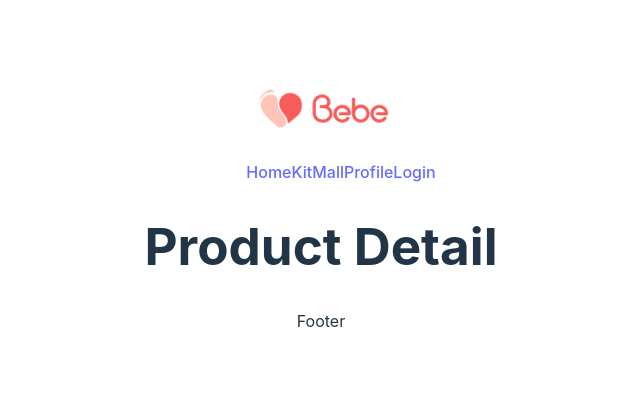
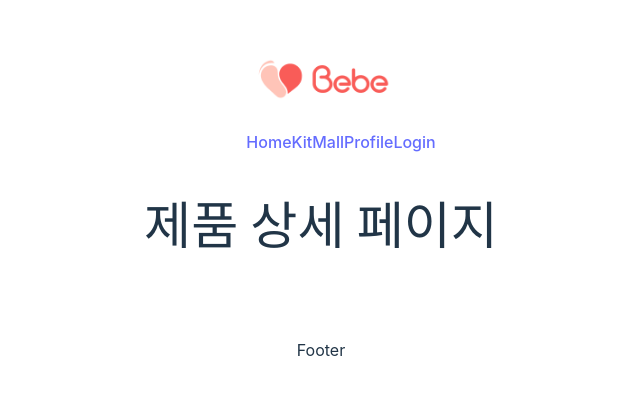
Before and after one commit to tae2seat/bebe-react, a React (Vite) app: page /product/1 in a window 1280 px wide. Shown: the part 194-588 px from the top of the page, without its empty margins (319-959 px from the left). Built offline with nearby package versions, Linux system fonts and the light colour scheme.

Commit message:
Product get

```diff
--- /dev/null
+++ b/src/components/mall/ProductDetailCard.jsx
@@ -0,0 +1,10 @@
+export default function ProductDetail() {
+  return (
+    <div>
+      <img />
+      <div>
+        <h3></h3>
+      </div>
+    </div>
+  );
+}
--- a/src/pages/mall/ProductDetail.jsx
+++ b/src/pages/mall/ProductDetail.jsx
@@ -1,3 +1,33 @@
+import ProductDetailCard from "../../components/mall/ProductDetailCard";
+import { useEffect, useState } from "react";
+import { loggedApi } from "../../api/axios";
+import { useParams } from "next/navigation";
+
 export default function ProductDetail() {
-  return <h1>Product Detail</h1>;
+  const param = useParams();
+  const [product, setProduct] = useState("");
+
+  useEffect(() => {
+    getProductDetail();
+  }, []);
+
+  const getProductDetail = async () => {
+    try {
+      const response = await loggedApi.get(`mall/item/${id}`, {
+        headers: {
+          Authorization: `Bearer ${localStorage.getItem("accessToken")}`,
+        },
+      });
+      setProduct(response.data);
+    } catch (error) {
+      console.log(error);
+    }
+  };
+
+  return (
+    <section>
+      <h1>제품 상세 페이지</h1>
+      <ProductDetailCard />
+    </section>
+  );
 }
```
